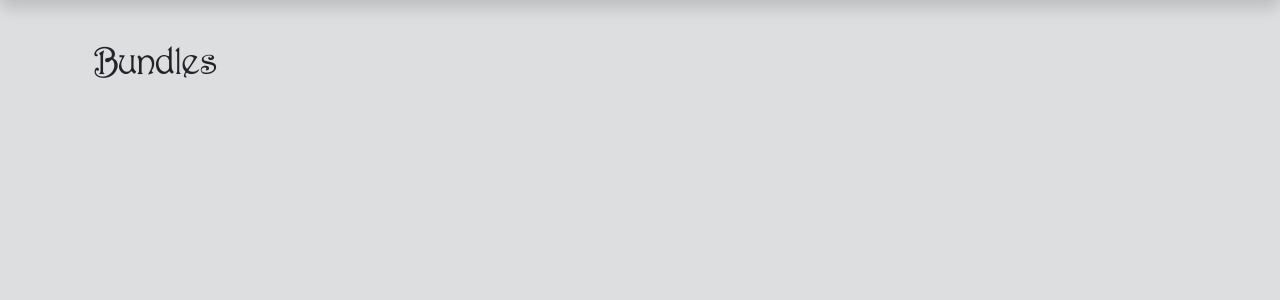
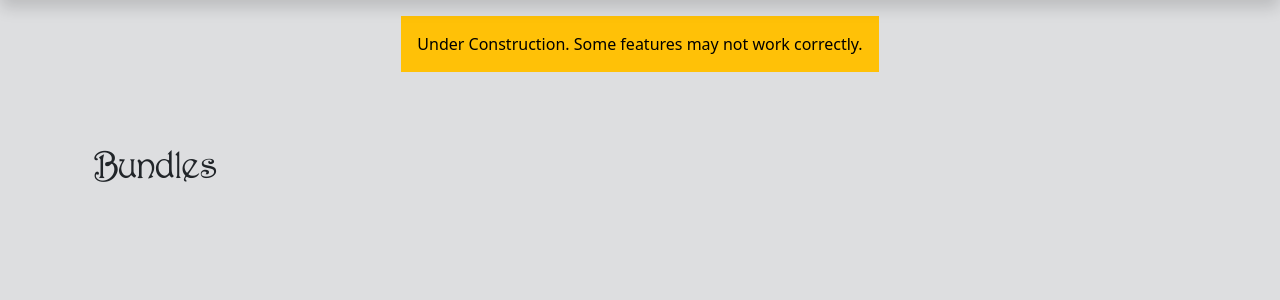
Before and after one commit to MikeCase/countyroadcanning.us, a Flask app: page /bundles/ in a window 1280 px wide. Shown: the part 56-356 px from the top of the page. Run offline with Flask 3, Linux system fonts and the light colour scheme; some libraries are stand-ins or nearby versions.

Commit message:
Added annoying under construction label.

```diff
--- a/website/templates/base.html
+++ b/website/templates/base.html
@@ -49,6 +49,11 @@
         </div>
       </div>
     </nav>
+    <!-- Remove when ready to go live. -->
+    <div class="d-lg-flex py-3 justify-content-center rounded">
+      <p class="text-bg-warning p-3">Under Construction. Some features may not work correctly.</p>
+    </div>
+    <!-- Remove when ready to go live. -->
     <div id="mainBlock" class="container mx-auto py-5">
     {% block content %}{% endblock %}
     </div>
```
